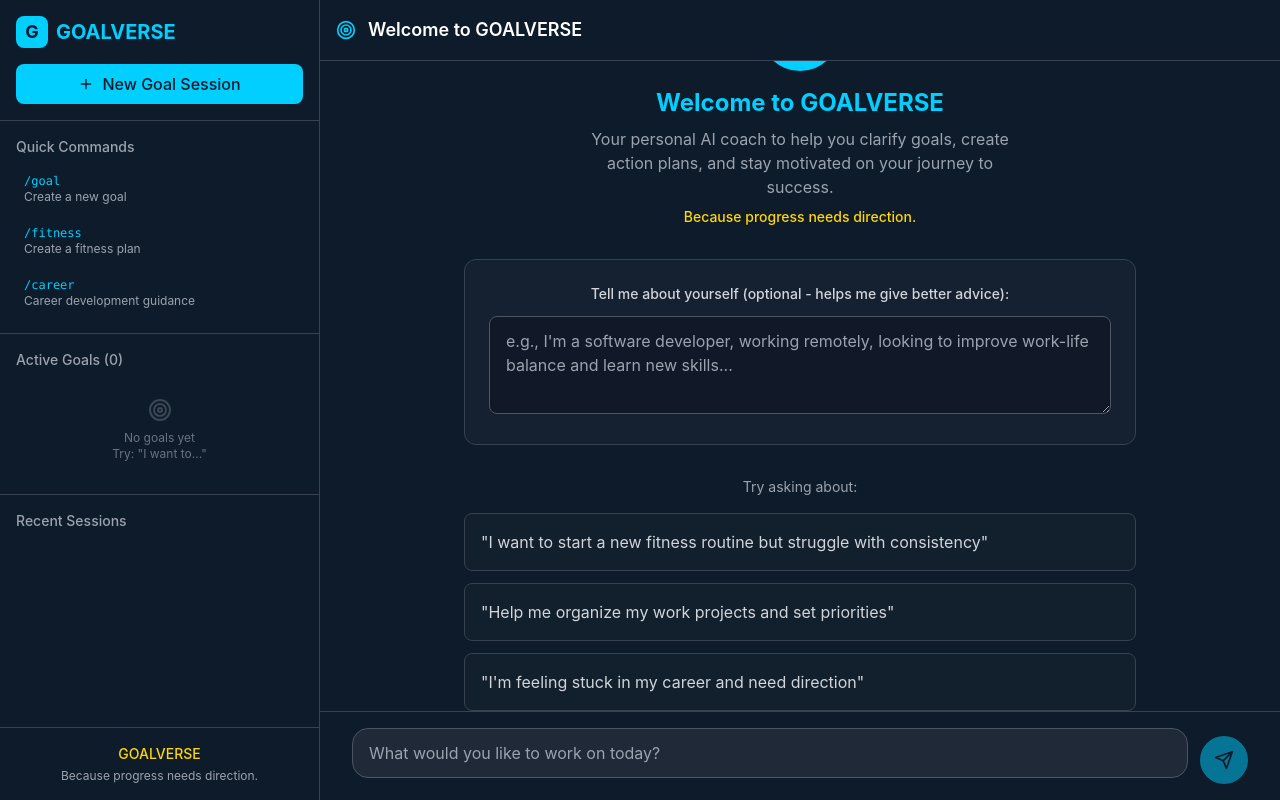
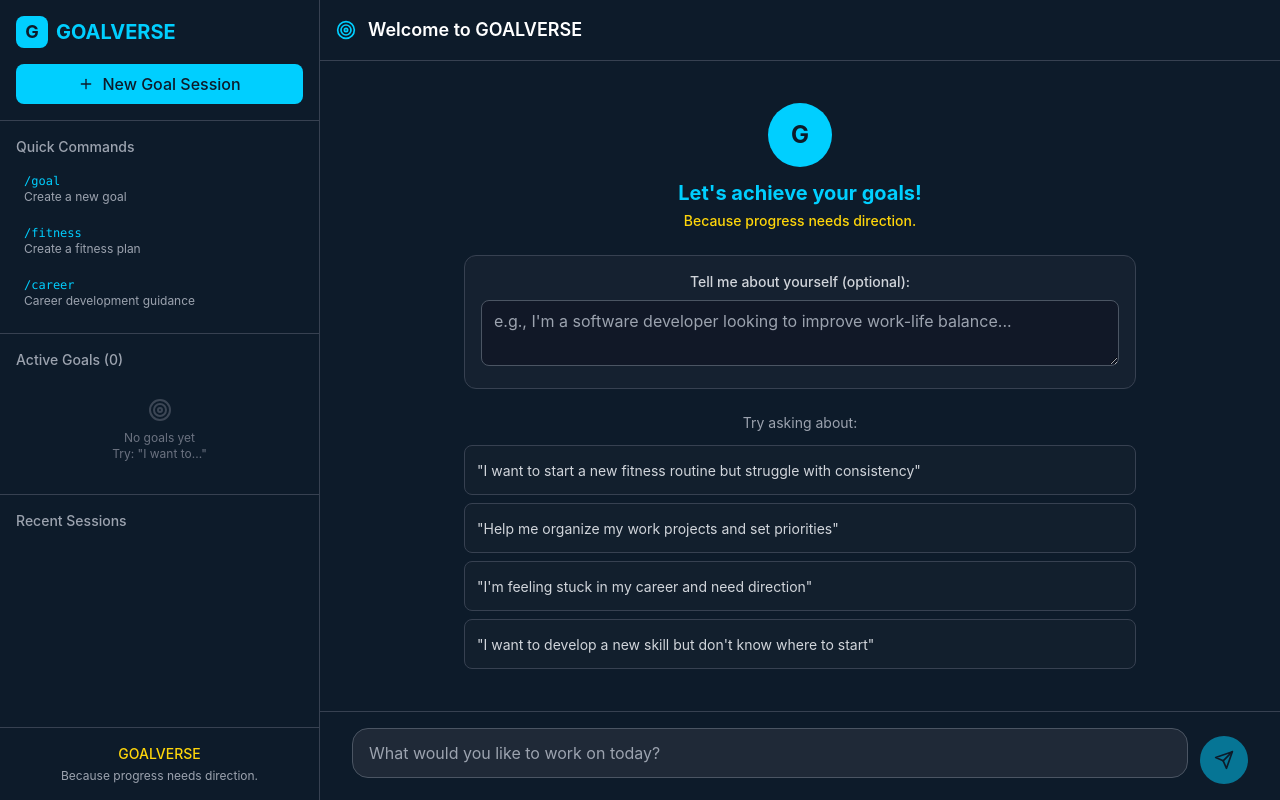
Before and after one commit to hubsienda/goal-coach-assistant, a Next.js app: page / in a window 1280 px wide. Built offline with nearby package versions, Linux system fonts and the light colour scheme.

Commit message:
Update index.js

```diff
--- a/pages/index.js
+++ b/pages/index.js
@@ -434,45 +434,42 @@ User Context: ${userContext || 'New conversation'}`;
         <div className="flex-1 overflow-y-auto bg-[#0D1B2A]">
           {messages.length === 0 ? (
             /* Welcome Screen */
-            <div className="h-full flex flex-col items-center justify-center p-8 text-center">
-              <div className="mb-8">
-                <div className="w-20 h-20 bg-[#00CFFF] rounded-full flex items-center justify-center mb-4 mx-auto">
-                  <span className="text-[#0D1B2A] font-bold text-3xl">G</span>
+            <div className="h-full flex flex-col items-center justify-center p-6 text-center">
+              <div className="mb-6">
+                <div className="w-16 h-16 bg-[#00CFFF] rounded-full flex items-center justify-center mb-3 mx-auto">
+                  <span className="text-[#0D1B2A] font-bold text-2xl">G</span>
                 </div>
-                <h2 className="text-2xl font-bold text-[#00CFFF] mb-2">Welcome to GOALVERSE</h2>
-                <p className="text-gray-400 max-w-md">
-                  Your personal AI coach to help you clarify goals, create action plans, and stay motivated on your journey to success.
-                </p>
-                <p className="text-[#FFD60A] text-sm mt-2 font-medium">Because progress needs direction.</p>
+                <h2 className="text-xl font-bold text-[#00CFFF] mb-1">Let's achieve your goals!</h2>
+                <p className="text-[#FFD60A] text-sm font-medium">Because progress needs direction.</p>
               </div>
 
               {/* User Context Input */}
-              <div className="w-full max-w-2xl mb-8">
-                <div className="bg-gray-800/50 rounded-xl p-6 border border-gray-700">
-                  <label className="block text-sm font-medium text-gray-300 mb-3">
-                    Tell me about yourself (optional - helps me give better advice):
+              <div className="w-full max-w-2xl mb-6">
+                <div className="bg-gray-800/50 rounded-xl p-4 border border-gray-700">
+                  <label className="block text-sm font-medium text-gray-300 mb-2">
+                    Tell me about yourself (optional):
                   </label>
                   <textarea
                     value={userContext}
                     onChange={(e) => setUserContext(e.target.value)}
-                    placeholder="e.g., I'm a software developer, working remotely, looking to improve work-life balance and learn new skills..."
-                    className="w-full px-4 py-3 bg-gray-900 border border-gray-600 rounded-lg focus:outline-none focus:ring-2 focus:ring-[#00CFFF] focus:border-transparent text-white placeholder-gray-400"
-                    rows={3}
+                    placeholder="e.g., I'm a software developer looking to improve work-life balance..."
+                    className="w-full px-3 py-2 bg-gray-900 border border-gray-600 rounded-lg focus:outline-none focus:ring-2 focus:ring-[#00CFFF] focus:border-transparent text-white placeholder-gray-400"
+                    rows={2}
                   />
                 </div>
               </div>
 
               {/* Conversation Starters */}
               <div className="w-full max-w-2xl">
-                <h3 className="text-gray-400 text-sm mb-4">Try asking about:</h3>
-                <div className="grid gap-3">
+                <h3 className="text-gray-400 text-sm mb-3">Try asking about:</h3>
+                <div className="grid gap-2">
                   {conversationStarters.map((starter, index) => (
                     <button
                       key={index}
                       onClick={() => setInput(starter)}
-                      className="text-left p-4 bg-gray-800/30 hover:bg-gray-800/50 rounded-lg transition-colors border border-gray-700 hover:border-[#00CFFF]/30"
+                      className="text-left p-3 bg-gray-800/30 hover:bg-gray-800/50 rounded-lg transition-colors border border-gray-700 hover:border-[#00CFFF]/30"
                     >
-                      <span className="text-gray-300">"{starter}"</span>
+                      <span className="text-gray-300 text-sm">"{starter}"</span>
                     </button>
                   ))}
                 </div>
```
